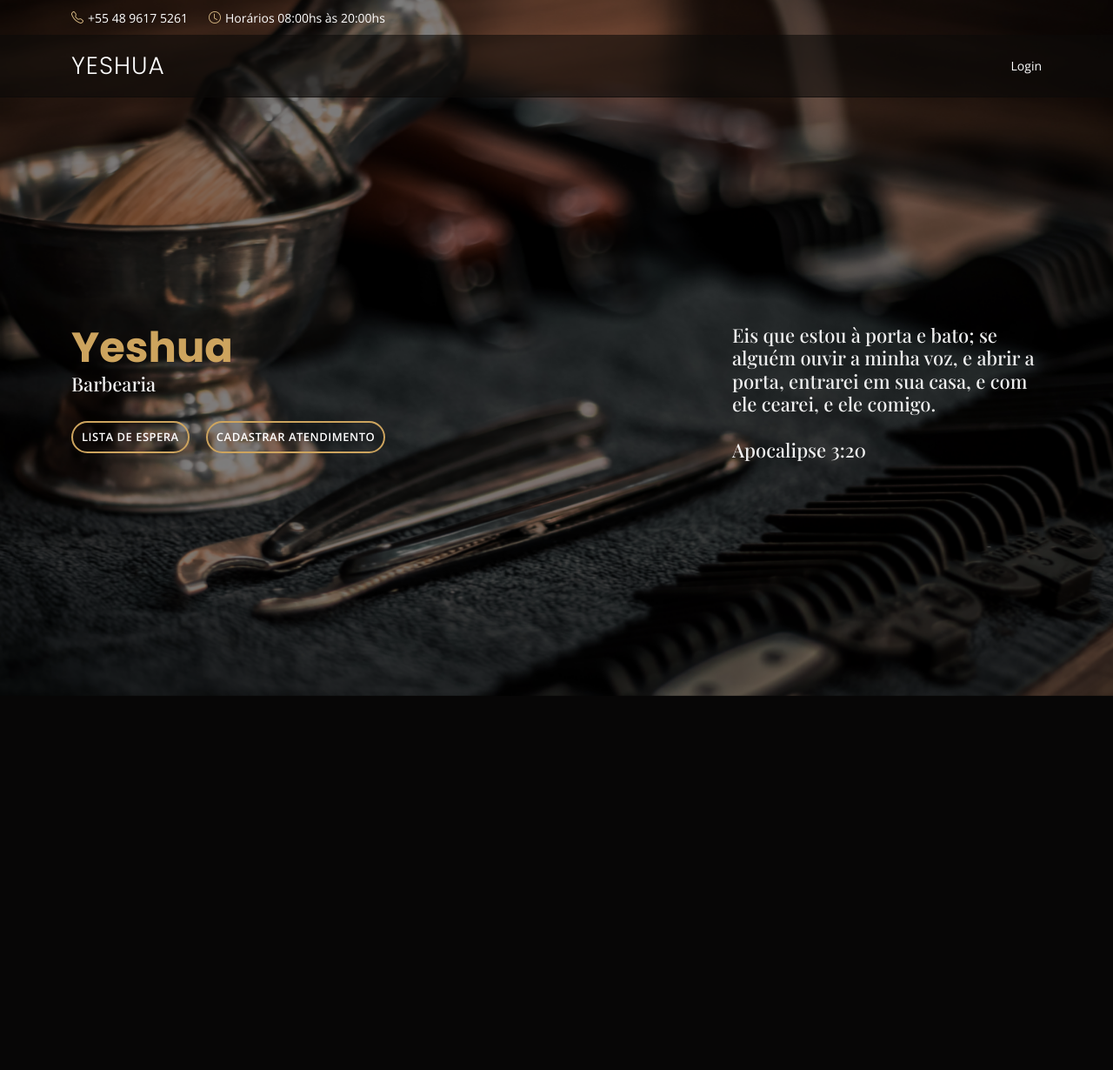
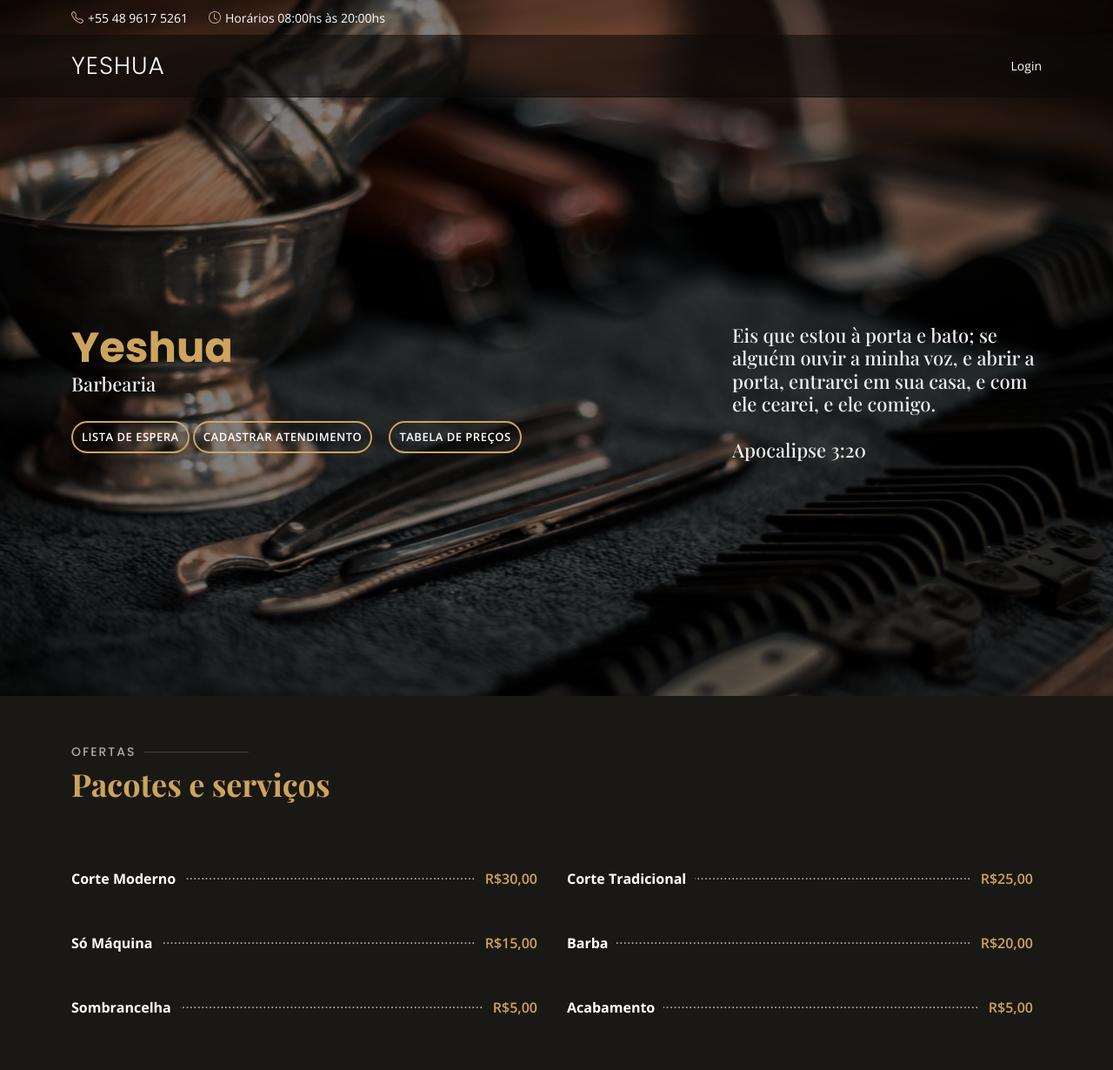
Before and after one commit to GabrielMBoeira/yeshua, a PHP site: page / in a window 1280 px wide. Shown: the whole page at 87% size. Before the commit the page ends 800 px from the top, so only its background shows below. Run offline with PHP 8.4, Linux system fonts and the light colour scheme; some web fonts are replaced.

Commit message:
Include price

```diff
--- a/assets/css/style.css
+++ b/assets/css/style.css
@@ -977,7 +977,7 @@ section {
 }
 
 .menu .menu-content {
-  margin-left: 85px;
+  /* margin-left: 85px; */
   overflow: hidden;
   display: flex;
   justify-content: space-between;
--- a/view/home.php
+++ b/view/home.php
@@ -68,7 +68,8 @@
 
           <div class="btns">
             <a href="list" class="btn-menu animated fadeInUp scrollto">lista de espera</a>
-            <a href="create" class="btn-book animated fadeInUp scrollto">Cadastrar atendimento</a>
+            <a href="create" class="btn-menu animated fadeInUp scrollto">Cadastrar atendimento</a>
+            <a href="#menu" class="btn-book animated fadeInUp scrollto">Tabela de preços</a>
           </div>
         </div>
 
@@ -87,6 +88,83 @@
     </div>
   </section>
 
+  <section id="menu" class="menu section-bg">
+      <div class="container" data-aos="fade-up">
+
+        <div class="section-title">
+          <h2>Ofertas</h2>
+          <p>Pacotes e serviços</p>
+        </div>
+
+        <div class="row" data-aos="fade-up" data-aos-delay="100">
+          <div class="col-lg-12 d-flex justify-content-center">
+            <ul id="menu-flters">
+            </ul>
+          </div>
+        </div>
+
+        <div class="row menu-container" data-aos="fade-up" data-aos-delay="200">
+
+          <div class="col-lg-6 menu-item filter-starters">
+            <!-- <img src="assets/img/services.png" class="menu-img" alt=""> -->
+            <div class="menu-content">
+              <a href="#">Corte Moderno</a><span>R$30,00</span>
+            </div>
+            <!-- <div class="menu-ingredients">
+              Data: 01/01/2022 à 08/01/2022
+            </div> -->
+          </div>
+          <div class="col-lg-6 menu-item filter-starters">
+            <!-- <img src="assets/img/services.png" class="menu-img" alt=""> -->
+            <div class="menu-content">
+              <a href="#">Corte Tradicional</a><span>R$25,00</span>
+            </div>
+            <!-- <div class="menu-ingredients">
+              Data: 01/01/2022 à 08/01/2022
+            </div> -->
+          </div>
+          <div class="col-lg-6 menu-item filter-starters">
+            <!-- <img src="assets/img/services.png" class="menu-img" alt=""> -->
+            <div class="menu-content">
+              <a href="#">Só Máquina</a><span>R$15,00</span>
+            </div>
+            <!-- <div class="menu-ingredients">
+              Data: 01/01/2022 à 08/01/2022
+            </div> -->
+          </div>
+          <div class="col-lg-6 menu-item filter-starters">
+            <!-- <img src="assets/img/services.png" class="menu-img" alt=""> -->
+            <div class="menu-content">
+              <a href="#">Barba</a><span>R$20,00</span>
+            </div>
+            <!-- <div class="menu-ingredients">
+              Data: 01/01/2022 à 08/01/2022
+            </div> -->
+          </div>
+          <div class="col-lg-6 menu-item filter-starters">
+            <!-- <img src="assets/img/services.png" class="menu-img" alt=""> -->
+            <div class="menu-content">
+              <a href="#">Sombrancelha</a><span>R$5,00</span>
+            </div>
+            <!-- <div class="menu-ingredients">
+              Data: 01/01/2022 à 08/01/2022
+            </div> -->
+          </div>
+          <div class="col-lg-6 menu-item filter-starters">
+            <!-- <img src="assets/img/services.png" class="menu-img" alt=""> -->
+            <div class="menu-content">
+              <a href="#">Acabamento</a><span>R$5,00</span>
+            </div>
+            <!-- <div class="menu-ingredients">
+              Data: 01/01/2022 à 08/01/2022
+            </div> -->
+          </div>
+
+        </div>
+
+      </div>
+    </section>
+
   <main id="main">
 
     <a href="#" class="back-to-top d-flex align-items-center justify-content-center"><i class="bi bi-arrow-up-short"></i></a>
```
Also changed, not shown: assets/img/services.png (added).
